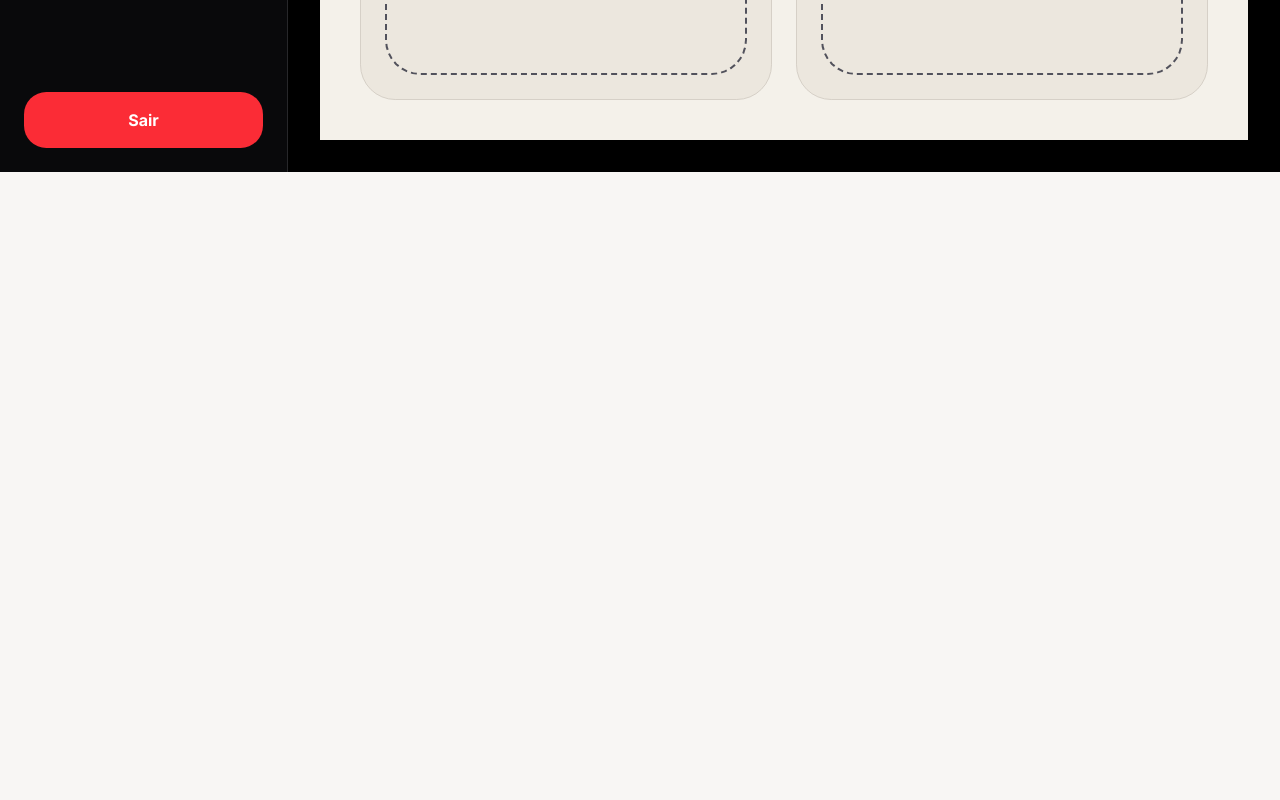
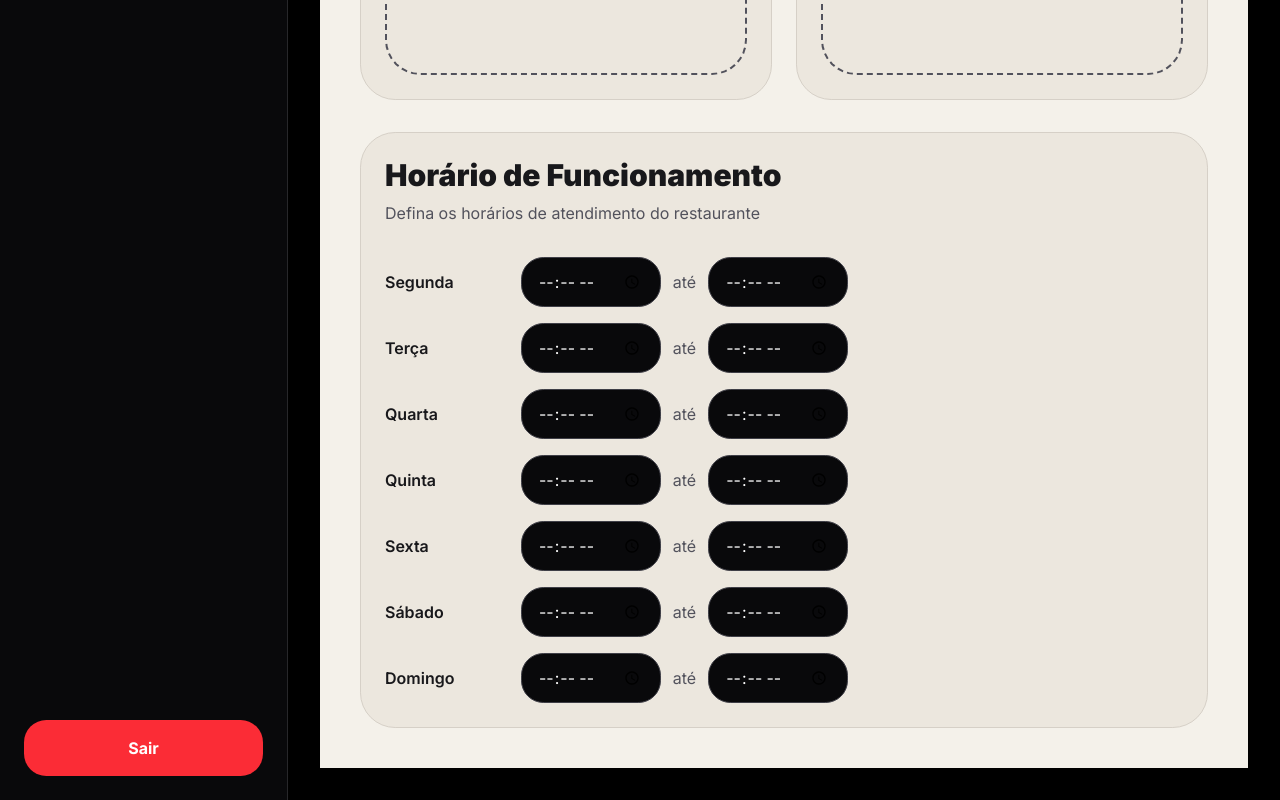
Before and after one commit to Meucardapioapp/meu-cardapio, a Next.js app: page /admin/aparencia in a window 1280 px wide. Shown: the part 752-1552 px from the top of the page. Before the commit the page ends 924 px from the top, so only its background shows below. Built offline with nearby package versions, Linux system fonts and the light colour scheme; no server answers.

Commit message:
Implementa horários de funcionamento na aparência

```diff
--- a/app/[slug]/page.tsx
+++ b/app/[slug]/page.tsx
@@ -30,6 +30,13 @@ export default function CardapioPage() {
 
 const slug = params.slug as string
 
+useEffect(() => {
+  localStorage.setItem(
+    "cardapio-slug",
+    slug
+  )
+}, [slug])
+
   const [produtos, setProdutos] =
     useState<ProdutoFormatado[]>([])
 
@@ -59,6 +66,9 @@ export default function CardapioPage() {
   useState("")
 
 const [restaurante, setRestaurante] =
+  useState<any>(null)
+
+const [aparencia, setAparencia] =
   useState<any>(null)
 
 /* APARÊNCIA */
@@ -133,6 +143,15 @@ const aparenciaData =
   aparenciaData &&
   !aparenciaError
 ) {
+
+  setAparencia(
+  aparenciaData
+)
+
+console.log(
+  "APARENCIA:",
+  aparenciaData
+)
 
   setThemeColor(
     aparenciaData.cor_primaria ||
@@ -415,16 +434,13 @@ const aparenciaData =
     )
   }
 
-  const total = cart.reduce(
+const total = cart.reduce((acc, item) => {
+  console.log("ITEM DO CARRINHO:", item)
+  console.log("PRECO:", item.preco)
+  console.log("QUANTITY:", item.quantity)
 
-    (acc, item) =>
-
-      acc +
-      Number(item.preco) *
-        item.quantity,
-
-    0
-  )
+  return acc + Number(item.preco) * Number(item.quantity)
+}, 0)
 
   const produtosFiltrados =
     produtos.filter(
@@ -441,13 +457,9 @@ const aparenciaData =
               categoriaSelecionada
 
        const matchBusca =
-
-          produto.name
+  String(produto.nome || "")
     .toLowerCase()
-
-            .includes(
-              busca.toLowerCase()
-            )
+    .includes(String(busca || "").toLowerCase())
 
         return (
           matchCategoria &&
@@ -482,6 +494,63 @@ const aparenciaData =
     ? "bg-white"
     : "bg-zinc-900"
 
+  function obterStatusLoja() {
+
+  if (!aparencia) {
+    return "Carregando..."
+  }
+
+  const agora = new Date()
+
+  const dias = [
+    "dom",
+    "seg",
+    "ter",
+    "qua",
+    "qui",
+    "sex",
+    "sab"
+  ]
+
+  const dia =
+    dias[agora.getDay()]
+
+  const inicio =
+    aparencia[`horario_${dia}_inicio`]
+
+  const fim =
+    aparencia[`horario_${dia}_fim`]
+
+  if (!inicio || !fim) {
+    return "🔴 Fechado"
+  }
+
+  const horaAtual =
+    agora.getHours() * 60 +
+    agora.getMinutes()
+
+  const [hInicio, mInicio] =
+    inicio.split(":").map(Number)
+
+  const [hFim, mFim] =
+    fim.split(":").map(Number)
+
+  const minutoInicio =
+    hInicio * 60 + mInicio
+
+  const minutoFim =
+    hFim * 60 + mFim
+
+  const aberto =
+    horaAtual >= minutoInicio &&
+    horaAtual <= minutoFim
+
+  if (aberto) {
+    return "🟢 Aberto Agora"
+  }
+
+  return `🔴 Fechado • Abre às ${inicio}`
+}
     if (loading) {
 
     return (
@@ -561,7 +630,7 @@ const aparenciaData =
         <div className="
           backdrop-brightness-[0.55]
           px-6
-          py-20
+          py-32
         ">
 
           <div className="
@@ -619,22 +688,107 @@ const aparenciaData =
 
            <div>
 
+  <div className="
+    inline-flex
+    items-center
+    gap-2
+    bg-white/20
+    backdrop-blur-sm
+    px-4
+    py-2
+    rounded-full
+    text-white
+    font-semibold
+    text-sm
+    mb-4
+  ">
+    ⭐ 4.9 • Delivery Premium
+  </div>
+
   <h1 className="
   text-5xl
   md:text-6xl
   font-black
   text-white
+  leading-tight
 ">
   {restaurante?.nome}
 </h1>
 
+<div className="
+  mt-4
+  inline-flex
+  items-center
+  gap-2
+  bg-white/15
+  backdrop-blur-sm
+  px-4
+  py-2
+  rounded-xl
+  text-white
+  font-semibold
+">
+  {obterStatusLoja()}
+</div>
+
   <p className="
     text-white/80
-                mt-3
+    mt-4
     text-lg
+    max-w-xl
   ">
-                O melhor delivery da cidade
+    Experiência gastronômica com
+    entrega rápida e produtos
+    preparados com qualidade.
   </p>
+
+  <div className="
+    flex
+    flex-wrap
+    gap-3
+    mt-6
+  ">
+
+    <div className="
+      bg-white/15
+      backdrop-blur-sm
+      px-4
+      py-2
+      rounded-xl
+      text-white
+      text-sm
+      font-medium
+    ">
+      🛵 Entrega rápida
+    </div>
+
+    <div className="
+      bg-white/15
+      backdrop-blur-sm
+      px-4
+      py-2
+      rounded-xl
+      text-white
+      text-sm
+      font-medium
+    ">
+      💳 Pix e Cartão
+    </div>
+
+    <div className="
+      bg-white/15
+      backdrop-blur-sm
+      px-4
+      py-2
+      rounded-xl
+      text-white
+      text-sm
+      font-medium
+    ">
+      ⭐ Atendimento Premium
+    </div>
+
+  </div>
 
 </div>
 
@@ -719,15 +873,48 @@ const aparenciaData =
 
         </div>
 
-        <div className="
+        {categorias.map((categoria) => {
+
+  const produtosCategoria =
+    produtosFiltrados.filter(
+      (produto) =>
+        produto.categoria === categoria
+    )
+
+  if (
+    produtosCategoria.length === 0
+  ) {
+    return null
+  }
+
+  return (
+
+    <div
+      key={categoria}
+      className="mb-14"
+    >
+
+      <h3
+        className={`
+          text-3xl
+          font-black
+          mb-6
+          ${textPrimary}
+        `}
+      >
+        {categoria}
+      </h3>
+
+      <div
+        className="
           grid
           grid-cols-1
           sm:grid-cols-2
-          lg:grid-cols-3
-          gap-6
-        ">
+          gap-8
+        "
+      >
 
-          {produtosFiltrados.map(
+        {produtosCategoria.map(
           (produto) => (
 
             <div
@@ -758,6 +945,11 @@ const aparenciaData =
         )}
 
       </div>
+
+    </div>
+
+  )
+})}
 
       </section>
 
--- a/app/admin/aparencia/page.tsx
+++ b/app/admin/aparencia/page.tsx
@@ -31,6 +31,24 @@ export default function AparenciaPage() {
 
   const [bannerPreview, setBannerPreview] =
   useState<string | null>(null)
+
+const [horarios, setHorarios] =
+  useState({
+    seg_inicio: "",
+    seg_fim: "",
+    ter_inicio: "",
+    ter_fim: "",
+    qua_inicio: "",
+    qua_fim: "",
+    qui_inicio: "",
+    qui_fim: "",
+    sex_inicio: "",
+    sex_fim: "",
+    sab_inicio: "",
+    sab_fim: "",
+    dom_inicio: "",
+    dom_fim: "",
+  })
 
 const [savedMessage, setSavedMessage] =
   useState(false)
@@ -141,6 +159,28 @@ export default function AparenciaPage() {
           aparencia.banner_url ||
             null
         )
+        setHorarios({
+  seg_inicio: aparencia.horario_seg_inicio || "",
+  seg_fim: aparencia.horario_seg_fim || "",
+
+  ter_inicio: aparencia.horario_ter_inicio || "",
+  ter_fim: aparencia.horario_ter_fim || "",
+
+  qua_inicio: aparencia.horario_qua_inicio || "",
+  qua_fim: aparencia.horario_qua_fim || "",
+
+  qui_inicio: aparencia.horario_qui_inicio || "",
+  qui_fim: aparencia.horario_qui_fim || "",
+
+  sex_inicio: aparencia.horario_sex_inicio || "",
+  sex_fim: aparencia.horario_sex_fim || "",
+
+  sab_inicio: aparencia.horario_sab_inicio || "",
+  sab_fim: aparencia.horario_sab_fim || "",
+
+  dom_inicio: aparencia.horario_dom_inicio || "",
+  dom_fim: aparencia.horario_dom_fim || "",
+})
       }
 
     } catch (error) {
@@ -210,6 +250,21 @@ export default function AparenciaPage() {
 
       if (aparenciaExistente) {
 
+        console.log(
+  "HORARIOS SALVANDO:",
+  horarios
+)
+
+console.log(
+  "HORARIOS SALVANDO:",
+  horarios
+)
+
+console.log("ENVIANDO PARA SUPABASE:", {
+  horario_seg_inicio: horarios.seg_inicio,
+  horario_seg_fim: horarios.seg_fim,
+})
+
 const {
   error: updateError,
 } = await supabase
@@ -226,6 +281,49 @@ export default function AparenciaPage() {
 
     banner_url:
       bannerPreview,
+
+    horario_seg_inicio:
+      horarios.seg_inicio,
+
+    horario_seg_fim:
+      horarios.seg_fim,
+
+    horario_ter_inicio:
+      horarios.ter_inicio,
+
+    horario_ter_fim:
+      horarios.ter_fim,
+
+    horario_qua_inicio:
+      horarios.qua_inicio,
+
+    horario_qua_fim:
+      horarios.qua_fim,
+
+    horario_qui_inicio:
+      horarios.qui_inicio,
+
+    horario_qui_fim:
+      horarios.qui_fim,
+
+    horario_sex_inicio:
+      horarios.sex_inicio,
+
+    horario_sex_fim:
+      horarios.sex_fim,
+
+    horario_sab_inicio:
+      horarios.sab_inicio,
+
+    horario_sab_fim:
+      horarios.sab_fim,
+
+    horario_dom_inicio:
+      horarios.dom_inicio,
+
+    horario_dom_fim:
+      horarios.dom_fim,
+
   })
           .eq(
             "id",
@@ -234,9 +332,7 @@ export default function AparenciaPage() {
 
       if (updateError) {
 
-          console.log(
-            updateError
-          )
+  console.log(updateError)
 
   alert(
     "Erro ao atualizar aparência"
@@ -244,6 +340,8 @@ export default function AparenciaPage() {
 
   return
 }
+
+console.log("UPDATE OK")
 
 } else {
 
@@ -270,6 +368,48 @@ export default function AparenciaPage() {
 
   banner_url:
     bannerPreview,
+
+  horario_seg_inicio:
+    horarios.seg_inicio,
+
+  horario_seg_fim:
+    horarios.seg_fim,
+
+  horario_ter_inicio:
+    horarios.ter_inicio,
+
+  horario_ter_fim:
+    horarios.ter_fim,
+
+  horario_qua_inicio:
+    horarios.qua_inicio,
+
+  horario_qua_fim:
+    horarios.qua_fim,
+
+  horario_qui_inicio:
+    horarios.qui_inicio,
+
+  horario_qui_fim:
+    horarios.qui_fim,
+
+  horario_sex_inicio:
+    horarios.sex_inicio,
+
+  horario_sex_fim:
+    horarios.sex_fim,
+
+  horario_sab_inicio:
+    horarios.sab_inicio,
+
+  horario_sab_fim:
+    horarios.sab_fim,
+
+  horario_dom_inicio:
+    horarios.dom_inicio,
+
+  horario_dom_fim:
+    horarios.dom_fim,
 })
 
         if (insertError) {
@@ -879,6 +1019,161 @@ export default function AparenciaPage() {
 
                     </div>
         </div>
+
+        {/* HORÁRIO DE FUNCIONAMENTO */}
+
+        <div
+          className={`${cardBg} ${borderColor} border rounded-3xl p-6`}
+        >
+
+          <h2
+            className={`text-3xl font-black ${textPrimary}`}
+          >
+            Horário de Funcionamento
+          </h2>
+
+          <p
+            className={`${textSecondary} mt-2`}
+          >
+            Defina os horários de atendimento do restaurante
+          </p>
+
+          <div className="mt-8 space-y-4">
+
+            {[
+              "Segunda",
+              "Terça",
+              "Quarta",
+              "Quinta",
+              "Sexta",
+              "Sábado",
+              "Domingo",
+            ].map((dia) => (
+
+              <div
+                key={dia}
+                className="
+                  grid
+                  grid-cols-[120px_1fr]
+                  gap-4
+                  items-center
+                "
+              >
+
+                <span
+                  className={`font-semibold ${textPrimary}`}
+                >
+                  {dia}
+                </span>
+
+                <div className="flex items-center gap-3">
+
+                  <input
+  type="time"
+  value={
+    dia === "Segunda"
+      ? horarios.seg_inicio
+      : dia === "Terça"
+      ? horarios.ter_inicio
+      : dia === "Quarta"
+      ? horarios.qua_inicio
+      : dia === "Quinta"
+      ? horarios.qui_inicio
+      : dia === "Sexta"
+      ? horarios.sex_inicio
+      : dia === "Sábado"
+      ? horarios.sab_inicio
+      : horarios.dom_inicio
+  }
+  onChange={(e) =>
+    setHorarios({
+      ...horarios,
+      [dia === "Segunda"
+        ? "seg_inicio"
+        : dia === "Terça"
+        ? "ter_inicio"
+        : dia === "Quarta"
+        ? "qua_inicio"
+        : dia === "Quinta"
+        ? "qui_inicio"
+        : dia === "Sexta"
+        ? "sex_inicio"
+        : dia === "Sábado"
+        ? "sab_inicio"
+        : "dom_inicio"]: e.target.value,
+    })
+  }
+  className="
+    px-4
+    py-3
+    rounded-xl
+    bg-zinc-950
+    border
+    border-zinc-700
+    text-white
+  "
+/>
+
+<span className={textSecondary}>
+  até
+</span>
+
+<input
+  type="time"
+  value={
+    dia === "Segunda"
+      ? horarios.seg_fim
+      : dia === "Terça"
+      ? horarios.ter_fim
+      : dia === "Quarta"
+      ? horarios.qua_fim
+      : dia === "Quinta"
+      ? horarios.qui_fim
+      : dia === "Sexta"
+      ? horarios.sex_fim
+      : dia === "Sábado"
+      ? horarios.sab_fim
+      : horarios.dom_fim
+  }
+  onChange={(e) =>
+    setHorarios({
+      ...horarios,
+      [dia === "Segunda"
+        ? "seg_fim"
+        : dia === "Terça"
+        ? "ter_fim"
+        : dia === "Quarta"
+        ? "qua_fim"
+        : dia === "Quinta"
+        ? "qui_fim"
+        : dia === "Sexta"
+        ? "sex_fim"
+        : dia === "Sábado"
+        ? "sab_fim"
+        : "dom_fim"]: e.target.value,
+    })
+  }
+  className="
+    px-4
+    py-3
+    rounded-xl
+    bg-zinc-950
+    border
+    border-zinc-700
+    text-white
+  "
+/>
+
+                </div>
+
+              </div>
+
+            ))}
+
+          </div>
+
+        </div>
+
       </div>
     </main>
   )
--- a/app/components/CheckoutModal.tsx
+++ b/app/components/CheckoutModal.tsx
@@ -126,13 +126,11 @@ export default function CheckoutModal({
 
         pagamento,
 
-        items: cart,
+        itens: cart,
 
         total,
 
         status: "pendente",
-
-        slug,
 
         restaurante_id:
           restaurantId,
--- a/app/components/ProductCard.tsx
+++ b/app/components/ProductCard.tsx
@@ -49,15 +49,16 @@ export default function ProductCard({
         ${cardBg}
         ${borderColor}
         border
-        rounded-3xl
+        rounded-[32px]
         overflow-hidden
         transition-all
         hover:scale-[1.02]
       `}
     >
 
-      <div className="relative h-56 overflow-hidden">
+      <div className="relative h-72 overflow-hidden">
 
+        {product.imagem ? (
   <img
     src={product.imagem}
     alt={product.nome}
@@ -67,6 +68,20 @@ export default function ProductCard({
       object-cover
     "
   />
+) : (
+  <div
+    className="
+      w-full
+      h-full
+      flex
+      items-center
+      justify-center
+      bg-zinc-200
+    "
+  >
+    Sem imagem
+  </div>
+)}
 
       </div>
 
@@ -74,7 +89,7 @@ export default function ProductCard({
 
         <h3
           className={`
-            text-xl
+            text-2xl
             font-black
             ${textPrimary}
           `}
@@ -101,7 +116,7 @@ export default function ProductCard({
 
           <span
             className="
-              text-3xl
+              text-4x1
               font-black
             "
             style={{
--- a/app/pedido/[id]/page.tsx
+++ b/app/pedido/[id]/page.tsx
@@ -89,7 +89,7 @@ export default function PedidoPage() {
 
       const { data, error } =
         await supabase
-          .from("orders")
+          .from("pedidos")
           .select("*")
           .eq("id", Number(params.id))
           .single()
@@ -140,7 +140,7 @@ export default function PedidoPage() {
         {
           event: "UPDATE",
           schema: "public",
-          table: "orders",
+          table: "pedidos",
         },
         async (payload) => {
 
@@ -443,27 +443,17 @@ export default function PedidoPage() {
           `}>
 
             <p>
-              <strong>
-                Cliente:
-              </strong>{" "}
-              {
-                pedido.cliente_nome
-              }
+  <strong>Cliente:</strong>{" "}
+  {pedido.cliente}
 </p>
 
 <p>
-              <strong>
-                Telefone:
-              </strong>{" "}
-              {
-                pedido.cliente_telefone
-              }
+  <strong>Telefone:</strong>{" "}
+  {pedido.telefone}
 </p>
 
 <p>
-              <strong>
-                Endereço:
-              </strong>{" "}
+  <strong>Endereço:</strong>{" "}
   {pedido.endereco}
 </p>
 
@@ -618,7 +608,7 @@ export default function PedidoPage() {
                       ${textPrimary}
                     `}>
                       {
-                        item.quantidade
+                        item.quantity
                       }
                       x{" "}
                       {
@@ -629,21 +619,12 @@ export default function PedidoPage() {
                   </div>
 
 <p
-                    className="
-                      font-bold
-                    "
+  className="font-bold"
   style={{
-                      color:
-                        selectedColor,
+    color: selectedColor,
   }}
 >
-                    R${" "}
-                    {(
-                      item.preco *
-                      item.quantidade
-                    ).toFixed(
-                      2
-                    )}
+  R$ {(item.preco * item.quantity).toFixed(2)}
 </p>
 
                 </div>
@@ -671,15 +652,12 @@ export default function PedidoPage() {
     font-bold
   "
   style={{
-                color:
-                  selectedColor,
+    color: selectedColor,
   }}
 >
-              R${" "}
-              {pedido.total.toFixed(
-                2
-              )}
+  R$ {Number(pedido.total).toFixed(2)}
 </p>
+
 
           </div>
 
```
Lines whose indentation alone changed are shown as unchanged.
